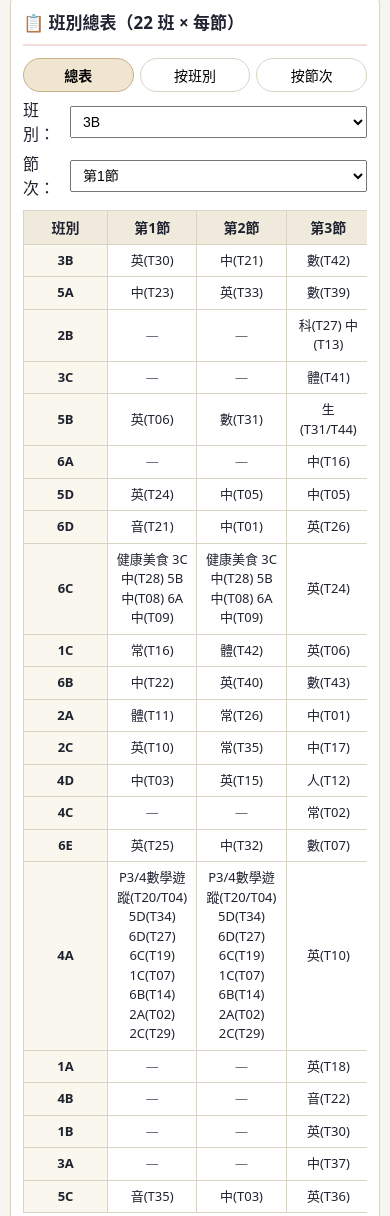
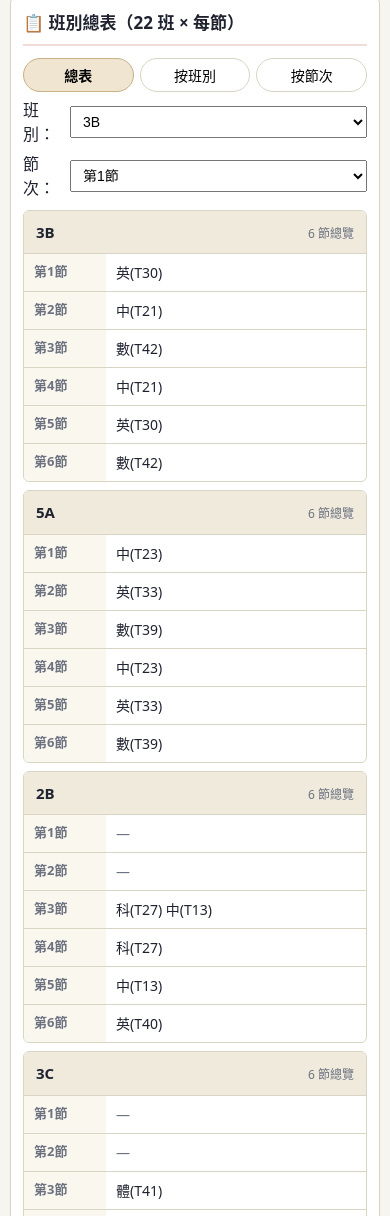
Before and after one commit to chilinbpscth/school-timetable-2026, a plain HTML site: page index.html in a window 390 px wide. Shown: the part 1234-2450 px from the top of the page. Drawn offline with Linux system fonts and the light colour scheme.

Commit message:
Make timetable total matrix mobile-friendly

```diff
--- a/index.html
+++ b/index.html
@@ -279,6 +279,62 @@
   .class-matrix table {
     min-width: 700px;
   }
+  .class-matrix-mobile {
+    display: grid;
+    gap: 10px;
+  }
+  .matrix-card {
+    border: 1px solid var(--line);
+    border-radius: 6px;
+    overflow: hidden;
+    background: #fff;
+  }
+  .matrix-card-head {
+    display: flex;
+    justify-content: space-between;
+    gap: 10px;
+    align-items: baseline;
+    padding: 10px 12px;
+    background: #efeadc;
+    border-bottom: 1px solid var(--line);
+  }
+  .matrix-card-head strong {
+    font-size: 15px;
+  }
+  .matrix-card-head span {
+    font-size: 12px;
+    color: var(--muted);
+    white-space: nowrap;
+  }
+  .matrix-card-grid {
+    display: grid;
+    grid-template-columns: 92px 1fr;
+  }
+  .matrix-card-row {
+    display: contents;
+  }
+  .matrix-card-row .k,
+  .matrix-card-row .v {
+    border-bottom: 1px solid var(--line);
+    padding: 8px 10px;
+  }
+  .matrix-card-row:last-child .k,
+  .matrix-card-row:last-child .v {
+    border-bottom: none;
+  }
+  .matrix-card-row .k {
+    background: #faf7ee;
+    color: var(--muted);
+    font-size: 13px;
+    font-weight: 600;
+  }
+  .matrix-card-row .v {
+    font-size: 14px;
+    overflow-wrap: anywhere;
+  }
+  .matrix-card-row .v.empty {
+    color: var(--muted);
+  }
   .class-matrix td {
     font-size: 13px;
     min-width: 84px;
@@ -531,6 +587,12 @@
     }
     .class-matrix table {
       min-width: 600px;
+    }
+    .class-matrix-mobile {
+      gap: 8px;
+    }
+    .matrix-card-grid {
+      grid-template-columns: 82px 1fr;
     }
   }
 
@@ -1203,6 +1265,7 @@
   }
 
   function renderClassMatrix(d){
+    if (window.innerWidth <= 640) return renderClassMatrixMobile(d);
     const nP = d.periodCount || (d.type === 'full-day' ? 6 : 4);
     let h = '<table class="grid"><thead><tr><th class="cls">班別</th>';
     for (let i=1; i<=nP; i++) h += `<th>第${i}節</th>`;
@@ -1217,6 +1280,21 @@
       h += '</tr>';
     });
     return h + '</tbody></table>';
+  }
+
+  function renderClassMatrixMobile(d){
+    const nP = d.periodCount || (d.type === 'full-day' ? 6 : 4);
+    let h = '<div class="class-matrix-mobile">';
+    DATA.classes.forEach(c => {
+      const sched = d.classSchedules[c] || {};
+      h += `<article class="matrix-card"><div class="matrix-card-head"><strong>${escapeHtml(c)}</strong><span>${nP} 節總覽</span></div><div class="matrix-card-grid">`;
+      for (let i=1; i<=nP; i++) {
+        const v = sched[`p${i}`] || '';
+        h += `<div class="matrix-card-row"><div class="k">第${i}節</div><div class="v ${v ? '' : 'empty'}">${escapeHtml(v) || '—'}</div></div>`;
+      }
+      h += '</div></article>';
+    });
+    return h + '</div>';
   }
 
   function renderClassByPeriod(d, periodKey){
```
Also changed, not shown: template.html (+78 -0 lines).
